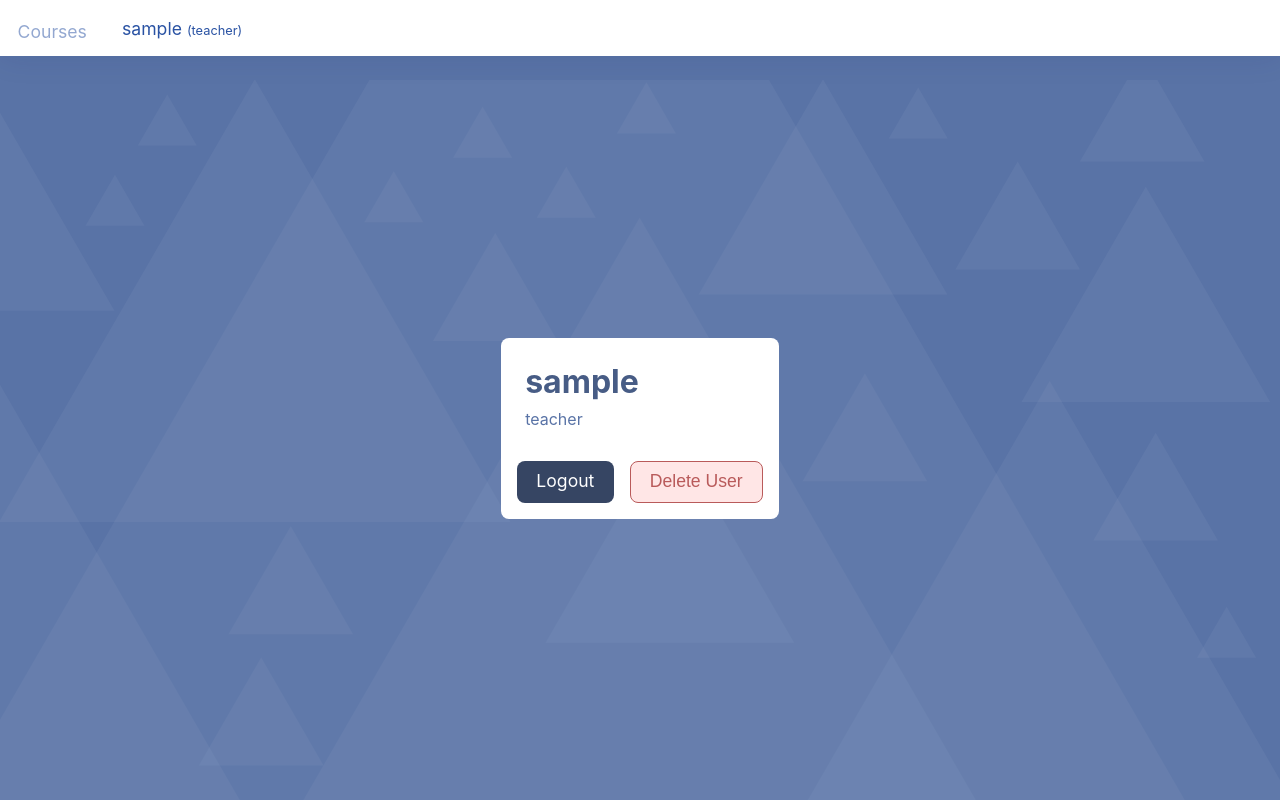
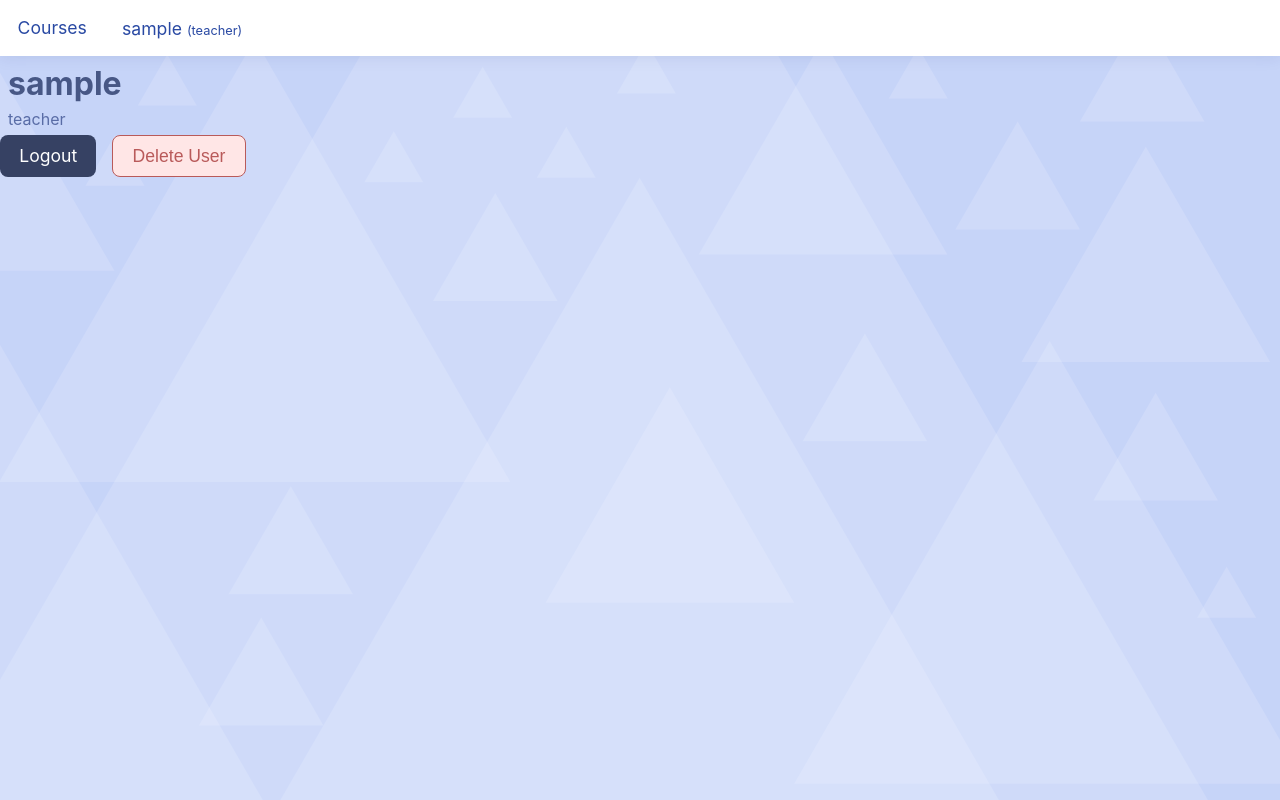
Before and after one commit to 0442/tsoha-opetussovellus, a Flask app: page /profile in a window 1280 px wide. Run offline with Flask 3, Linux system fonts and the light colour scheme; the visitor is signed in with stand-in values (Sample User, id 1).

Commit message:
Add small style and layout changes

```diff
--- a/static/main.css
+++ b/static/main.css
@@ -3,13 +3,13 @@
     -webkit-font-smoothing: antialiased;
     -moz-osx-font-smooting: grayscale;
 
-    --primary-darken-3:    hsl(220, 30%, 10%);
-    --primary-darken-2:    hsl(220, 40%, 20%);
-    --primary-darken-1:    hsl(220, 60%, 40%);
-    --primary:             hsl(220, 80%, 60%);
-    --primary-lighten-1:   hsl(220, 100%, 80%);
-    --primary-lighten-2:   hsl(220, 100%, 90%);
-    --primary-lighten-3:   hsl(220, 100%, 98%);
+    --primary-darken-3:    hsl(224, 30%, 10%);
+    --primary-darken-2:    hsl(224, 40%, 20%);
+    --primary-darken-1:    hsl(224, 60%, 40%);
+    --primary:             hsl(224, 80%, 60%);
+    --primary-lighten-1:   hsl(224, 100%, 80%);
+    --primary-lighten-2:   hsl(224, 100%, 90%);
+    --primary-lighten-3:   hsl(224, 100%, 98%);
 
 
     --secondary-darken-2:  hsl(3, 25%, 20%);
@@ -18,13 +18,13 @@
     --secondary-lighten-1: hsl(10, 80%, 80%);
     --secondary-lighten-2: hsl(15, 100%, 90%);
 
-    --tertiary-darken-3:   hsl(220, 30%, 20%);
-    --tertiary-darken-2:   hsl(220, 30%, 30%);
-    --tertiary-darken-1:   hsl(220, 30%, 40%);
-    --tertiary:            hsl(220, 30%, 50%);
-    --tertiary-lighten-1:  hsl(220, 30%, 70%);
-    --tertiary-lighten-2:  hsl(220, 35%, 90%);
-    --tertiary-lighten-3:  hsl(220, 40%, 97%);
+    --tertiary-darken-3:   hsl(225, 30%, 20%);
+    --tertiary-darken-2:   hsl(225, 30%, 30%);
+    --tertiary-darken-1:   hsl(225, 30%, 40%);
+    --tertiary:            hsl(225, 30%, 50%);
+    --tertiary-lighten-1:  hsl(225, 30%, 70%);
+    --tertiary-lighten-2:  hsl(225, 35%, 90%);
+    --tertiary-lighten-3:  hsl(225, 40%, 97%);
 
 
     --quaternary-darken-2: hsl(203, 40%, 30%);
@@ -53,13 +53,15 @@ a {
 }
 .link-button {
     text-decoration: none;
+    display: flex;
+    flex-direction: column;
 }
 
 h1, .h1 { font-size: 2.0rem; font-weight: bolder; color: var(--tertiary-darken-1) }
 h2, .h2 { font-size: 1.5rem; font-weight: bold; color: var(--tertiary-darken-1)}
 h3, .h3 { font-size: 1.1rem; font-weight: bold; color: var(--tertiary-darken-1)}
 h4, .h4 { font-size: 1rem; font-weight: 500;}
-p, .p { font-size: 1rem; font-weight: 400; color: var(--tertiary) }
+p, .p { font-size: 1rem; line-height: 1rem; font-weight: 400; color: var(--tertiary) }
 label, .label { font-size: 1.1rem; font-weight: bold; color:var(--tertiary-darken-1)}
 
 
@@ -78,7 +80,6 @@ body {
 
     display: flex;
     flex-direction: column;
-    background-color: var(--tertiary);
     z-index: -2;
 }
 
@@ -101,12 +102,15 @@ td, th {
     position: absolute;
     align-self: center;
     left: 0;
-    bottom: 0;
+    top: 0;
     overflow: clip;
-    width: 100%;
-    height: auto;
+    height:100%;
+    width:100%;
+    min-height: 100%;
+    min-width: 100%;
     z-index: -1;
     opacity: 0.3;
+    background-color: var(--primary);
 }
 
 .top-bar {
@@ -118,8 +122,9 @@ td, th {
     height: min-content;
     width: 100%;
     background-color: var(--surface);
-    box-shadow: 0 0 2rem var(--shadow);
-    padding:0;
+    box-shadow: 0 0 1rem var(--shadow);
+    padding: 0;
+    margin: 0;
     z-index: 1;
 }
 
@@ -137,7 +142,7 @@ td, th {
 .top-bar-item:hover {
     color: var(--primary-darken-1);
     opacity: 0.5;
-    transform: translateY(0.2rem);
+    transform: translateY(0.15rem);
 
     transition-duration: 0.08s;
     /*text-decoration: underline;
@@ -146,22 +151,37 @@ td, th {
     text-decoration-style: dotted;*/
 }
 
-.page-content {
-    flex: 1;
+.page-container {
     display: flex;
+    flex-direction: column;
+    align-items: center;
+    align-content: center;
+    justify-content: flex-start;
+
     position: relative;
+
+    min-width: fit-content;
+
+    overflow: visible;
+
+    background-color: var(--surface);
+}
+.empty-page-container {
     flex-direction: column;
-    width: 100%;
-    height: 100%;
+    display: flex;
     justify-content: center;
     align-items: center;
     align-content: center;
-    align-self: center;
-    margin: 0;
-    padding: 0;
+
+    position: relative;
+    width: 100%;
+    height: 100%;
+
+    overflow: auto;
 }
 
-.login-container {
+
+.login-card {
     display: flex;
     flex-direction: column;
     align-self: center;
@@ -272,14 +292,6 @@ textarea:focus, .textarea:focus {
 }
 
 
-.page-container {
-    background-color: white;
-    display: flex;
-    justify-content: center;
-    align-items: center;
-    width: 100%;
-    height: 100%;
-}
 /**/
 .course-page-container {
     display: flex;
@@ -292,10 +304,8 @@ textarea:focus, .textarea:focus {
     position: relative;
 
     background-color: var(--surface);
-    background-color: var(--surface);
     width: 65rem;
-    min-width: 30rem;
-    height: 100%;
+    min-width: 20rem;
 }
 .course-list-container {
     display: flex;
@@ -317,7 +327,7 @@ textarea:focus, .textarea:focus {
     gap: 0.5rem;
     padding:1.3rem;
     max-width: 30rem;
-    width:fit-content;
+    width: fit-content;
     flex-shrink: 1;
     flex-grow: 1;
     box-shadow: 0 0 1.5rem var(--shadow);
@@ -333,7 +343,7 @@ textarea:focus, .textarea:focus {
     color: var(--secondary);
 }
 
-.profile-page-container {
+.profile-card {
     display: flex;
     flex-direction: column;
     gap: 1.5rem;
@@ -342,6 +352,7 @@ textarea:focus, .textarea:focus {
     border-radius: 0.5rem;
     justify-content: flex-start;
     align-content: center;
+    width: fit-content;
 }
 
 .add-course-content-form {
```
